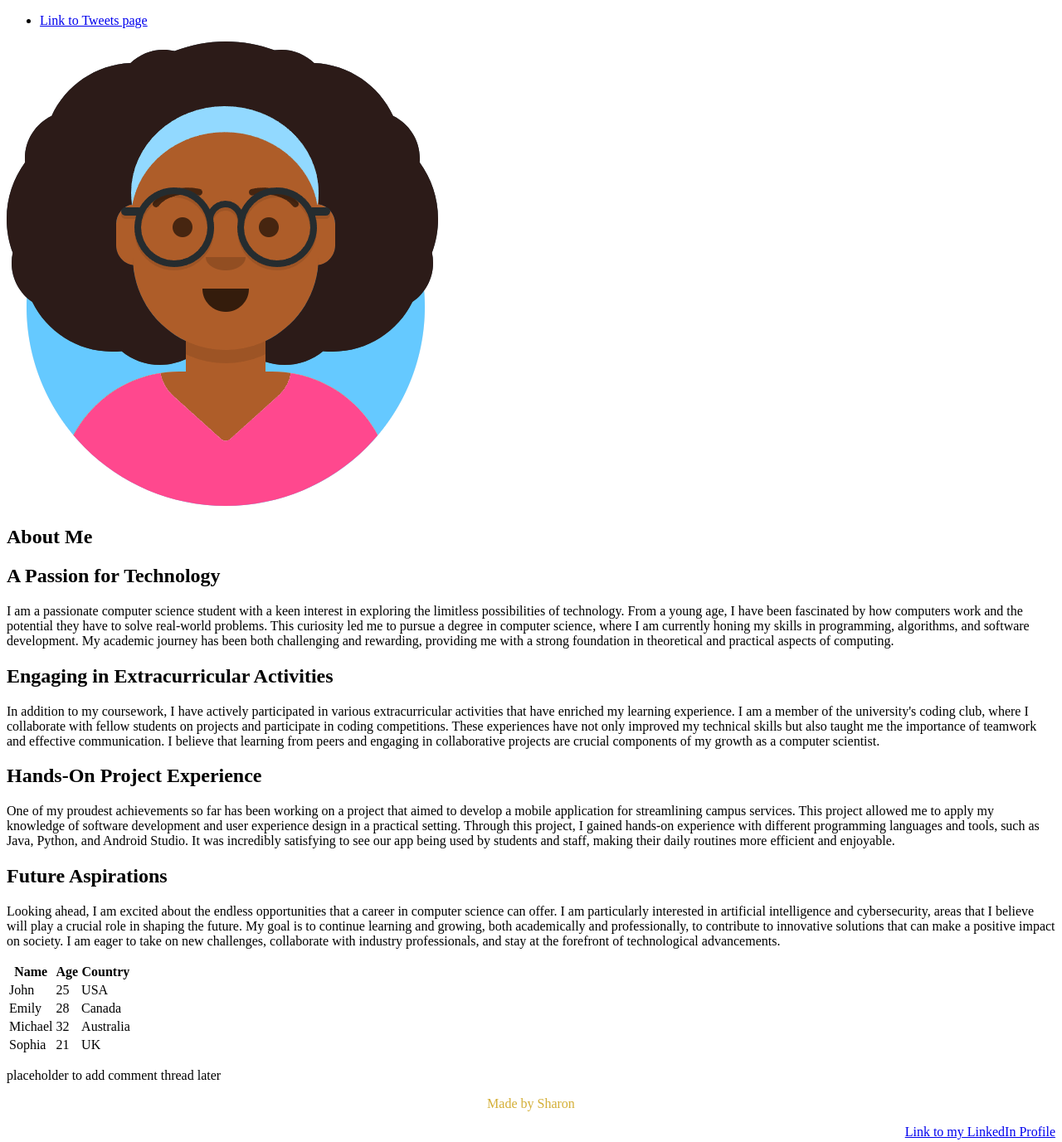
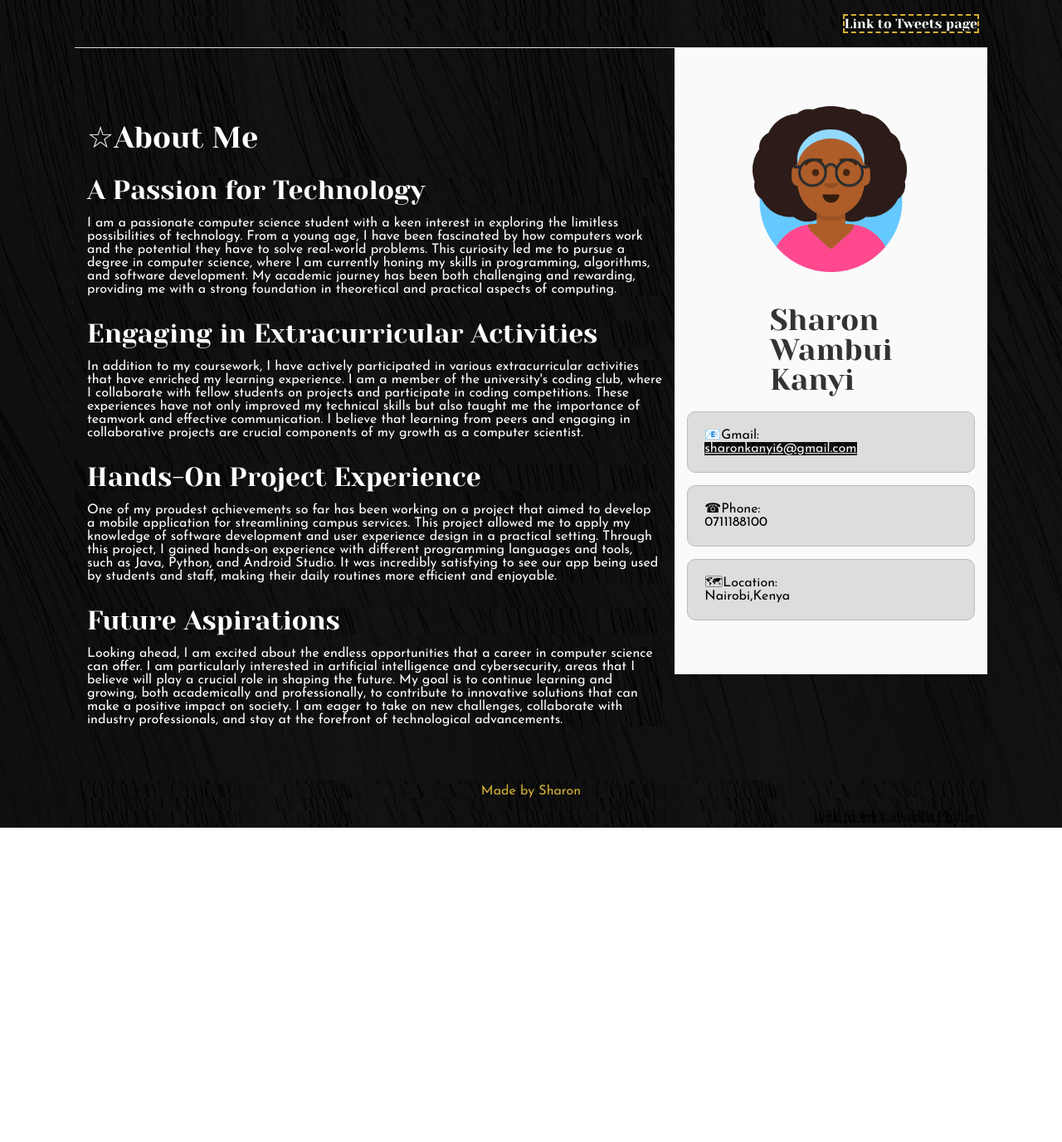
Before and after one commit to KanyiSharon/kanyisharon.github.io, a plain HTML site: page index.html in a window 1280 px wide. Shown: the whole page at 83% size. After the commit the page ends 998 px from the top, so only its background shows below. Drawn offline with Linux system fonts and the light colour scheme; files that its build step writes are made by us from their sources.

Commit message:
Update index.html

```diff
--- a/index.html
+++ b/index.html
@@ -1,73 +1,132 @@
 <!DOCTYPE html>
 <html lang="en">
   <head>
-    <meta charset="UTF-8">
-    <meta name="viewport" content="width=device-width, initial-scale=1.0">
+    <meta charset="UTF-8" />
+    <meta name="viewport" content="width=device-width, initial-scale=1.0" />
     <title>Portfolio</title>
+    <link href="base.css" rel="stylesheet" />
+    <link href="styles.css" rel="stylesheet" />
   </head>
-<body>
+  <body class="works_on_smartphone">
     <header>
       <nav>
+        <div style="display: flex; justify-content: flex-end">
           <ul>
-       <li> <a href="../html_basic\tweets.html">Link to Tweets page</a></li>
+            <li>
+              <a
+                style="border: 2px dashed #d4af37"
+                href="../html_basic\tweets.html"
+                >Link to Tweets page</a
+              >
+            </li>
           </ul>
+        </div>
       </nav>
-
-
     </header>
     <main>
       <article>
-        <img src="avataaars (2).png" alt="Icon of me">
-    <h1>About Me</h1>
+        <div style="background-color: #d4af37; border-radius: 5%; width: 30%">
+          <h1 class="title">☆About Me</h1>
+        </div>
         <h2>A Passion for Technology</h2>
-    <p>I am a passionate computer science student with a keen interest in exploring the limitless possibilities of technology. From a young age, I have been fascinated by how computers work and the potential they have to solve real-world problems. This curiosity led me to pursue a degree in computer science, where I am currently honing my skills in programming, algorithms, and software development. My academic journey has been both challenging and rewarding, providing me with a strong foundation in theoretical and practical aspects of computing.</p>
+        <p>
+          I am a passionate computer science student with a keen interest in
+          exploring the limitless possibilities of technology. From a young age,
+          I have been fascinated by how computers work and the potential they
+          have to solve real-world problems. This curiosity led me to pursue a
+          degree in computer science, where I am currently honing my skills in
+          programming, algorithms, and software development. My academic journey
+          has been both challenging and rewarding, providing me with a strong
+          foundation in theoretical and practical aspects of computing.
+        </p>
         <h2>Engaging in Extracurricular Activities</h2>
-    <p>In addition to my coursework, I have actively participated in various extracurricular activities that have enriched my learning experience. I am a member of the university's coding club, where I collaborate with fellow students on projects and participate in coding competitions. These experiences have not only improved my technical skills but also taught me the importance of teamwork and effective communication. I believe that learning from peers and engaging in collaborative projects are crucial components of my growth as a computer scientist.</p>
+        <p>
+          In addition to my coursework, I have actively participated in various
+          extracurricular activities that have enriched my learning experience.
+          I am a member of the university's coding club, where I collaborate
+          with fellow students on projects and participate in coding
+          competitions. These experiences have not only improved my technical
+          skills but also taught me the importance of teamwork and effective
+          communication. I believe that learning from peers and engaging in
+          collaborative projects are crucial components of my growth as a
+          computer scientist.
+        </p>
 
         <h2>Hands-On Project Experience</h2>
-    <p>One of my proudest achievements so far has been working on a project that aimed to develop a mobile application for streamlining campus services. This project allowed me to apply my knowledge of software development and user experience design in a practical setting. Through this project, I gained hands-on experience with different programming languages and tools, such as Java, Python, and Android Studio. It was incredibly satisfying to see our app being used by students and staff, making their daily routines more efficient and enjoyable.</p>
+        <p>
+          One of my proudest achievements so far has been working on a project
+          that aimed to develop a mobile application for streamlining campus
+          services. This project allowed me to apply my knowledge of software
+          development and user experience design in a practical setting. Through
+          this project, I gained hands-on experience with different programming
+          languages and tools, such as Java, Python, and Android Studio. It was
+          incredibly satisfying to see our app being used by students and staff,
+          making their daily routines more efficient and enjoyable.
+        </p>
         <h2>Future Aspirations</h2>
-    <p>Looking ahead, I am excited about the endless opportunities that a career in computer science can offer. I am particularly interested in artificial intelligence and cybersecurity, areas that I believe will play a crucial role in shaping the future. My goal is to continue learning and growing, both academically and professionally, to contribute to innovative solutions that can make a positive impact on society. I am eager to take on new challenges, collaborate with industry professionals, and stay at the forefront of technological advancements.</p>
-    <table>
-        <thead>
-        <tr>
-           <th> Name </th>
-            <th>Age </th>
-            <th>Country </th>
-        </tr>
-    </thead>
-    <tbody>
-    </tr>
-    <tr>
-        <td>John</td>
-        <td>25</td>
-        <td>USA</td>
-    </tr>
-
-    <tr>
-        <td>Emily</td>
-        <td>28</td>
-        <td>Canada</td>
-    </tr>
-    <tr>
-        <td>Michael</td>
-        <td>32</td>
-        <td>Australia</td>
-    </tr>
-    <tr>
-        <td>Sophia</td>
-        <td>21</td>
-        <td>UK</td>
-    </tr>
-</tbody>
-    </table>
+        <p>
+          Looking ahead, I am excited about the endless opportunities that a
+          career in computer science can offer. I am particularly interested in
+          artificial intelligence and cybersecurity, areas that I believe will
+          play a crucial role in shaping the future. My goal is to continue
+          learning and growing, both academically and professionally, to
+          contribute to innovative solutions that can make a positive impact on
+          society. I am eager to take on new challenges, collaborate with
+          industry professionals, and stay at the forefront of technological
+          advancements.
+        </p>
       </article>
-    <aside><p>placeholder to add comment thread later</p></aside>
-
+      <aside>
+        <div
+          style="display: flex; justify-content: center; background-image: none"
+        >
+          <img
+            style="
+              display: flex;
+              flex-direction: column;
+              align-items: center;
+              justify-content: flex-start;
+              padding-top: 20px;
+              height: 200px;
+              background-image: none;
+            "
+            src="../avataaars (2).png"
+            alt="Icon of me"
+          />
+        </div>
+        <h1
+          style="
+            background-image: none;
+            color: #333333;
+            display: flex;
+            justify-content: center;
+          "
+        >
+          Sharon<br />Wambui<br />Kanyi
+        </h1>
+        <p>
+          📧Gmail:<br />
+          <a href="https://mail.google.com/mail/u/0/?sharonkanyi6@gmail.com"
+            >sharonkanyi6@gmail.com
+          </a>
+        </p>
+        <p>
+          ☎Phone:<br />
+          0711188100
+        </p>
+        <p>
+          🗺Location:<br />
+          Nairobi,Kenya
+        </p>
+      </aside>
     </main>
     <footer>
-        <p style="text-align:center; color:#D4AF37;">Made by Sharon</p>
-<div style="text-align:right; "><a  href="https://www.linkedin.com" target="_blank">Link to my LinkedIn Profile</a></div>
+      <p style="text-align: center; color: #d4af37">Made by Sharon</p>
+      <div style="text-align: right">
+        <a href="https://www.linkedin.com" target="_blank"
+          >Link to my LinkedIn Profile</a
+        >
+      </div>
     </footer>
   </body>
 </html>
```
Lines whose indentation alone changed are shown as unchanged.
